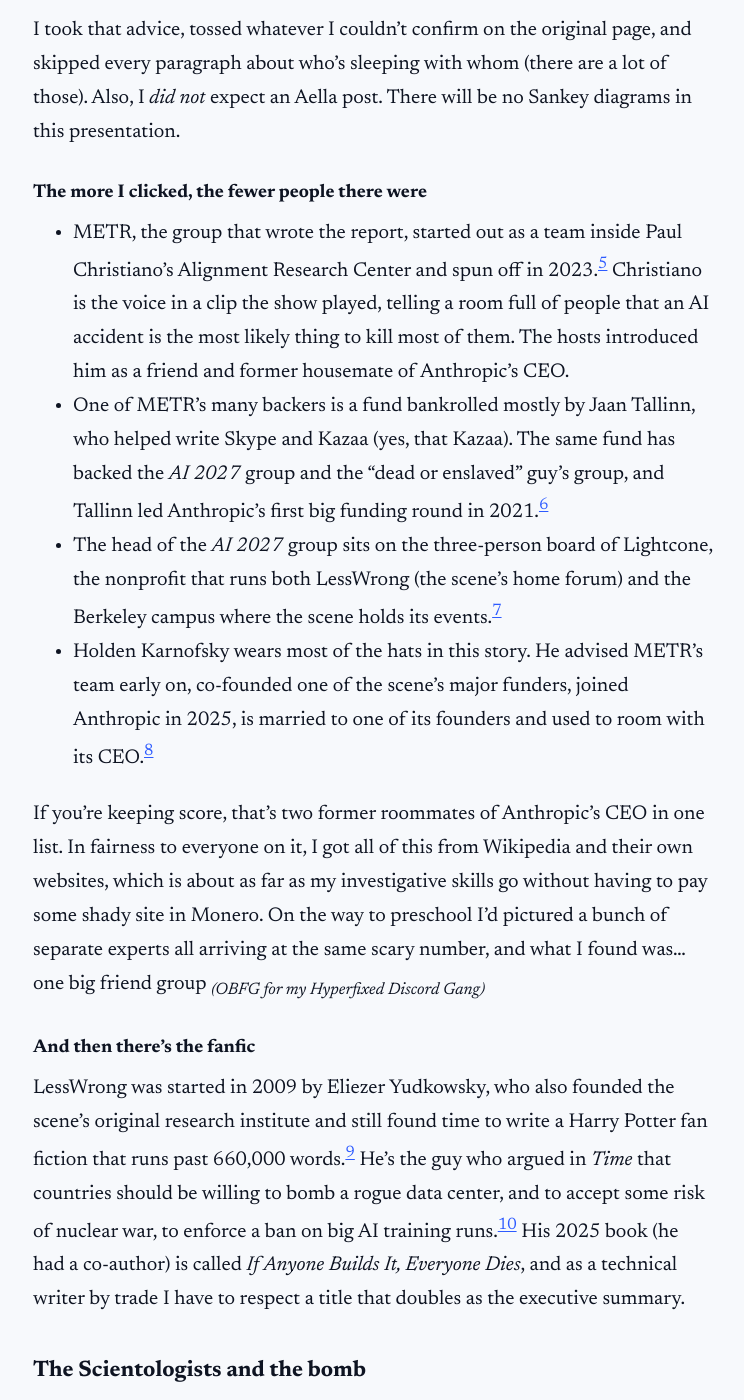
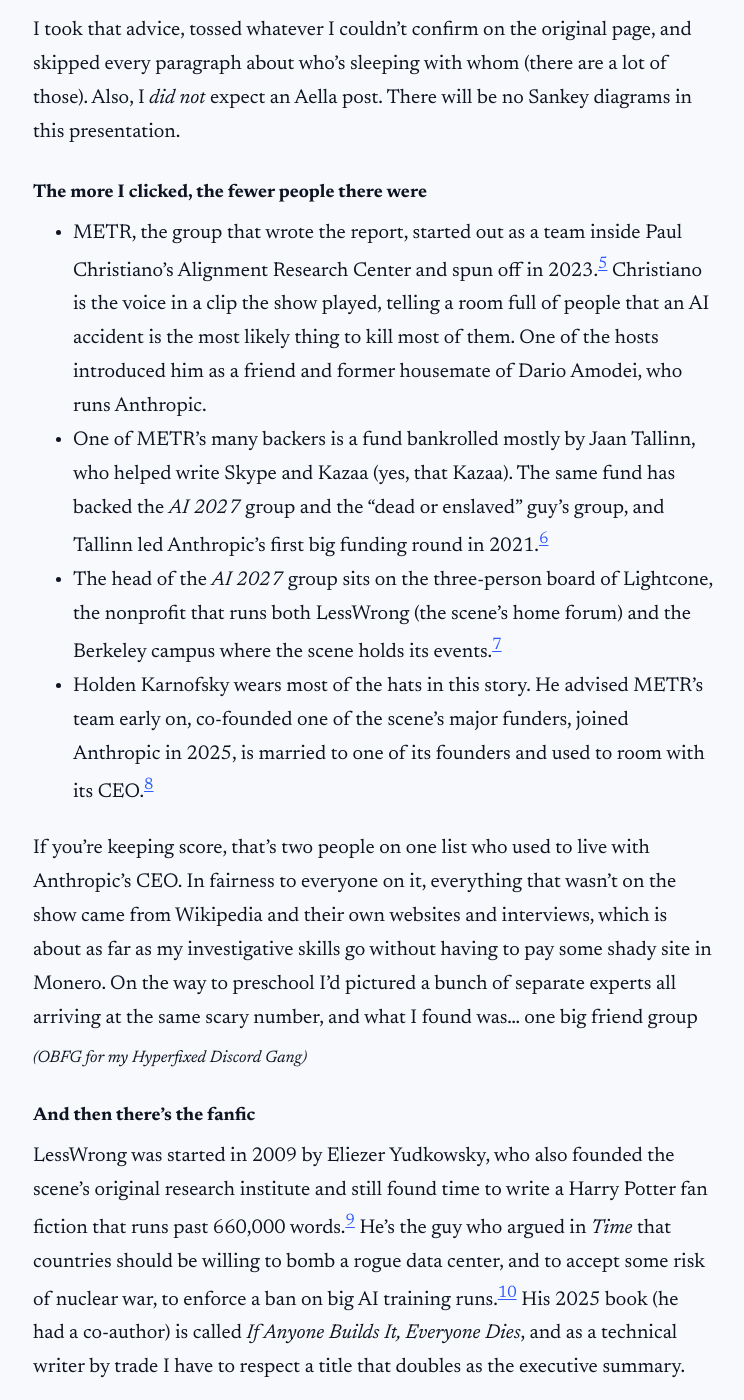
Before and after one commit to WPTK/blog, a Jekyll site: the page built from _posts/2026-11-14-my-24-hours-as-a-doomer.md, in a window 1280 px wide and 1400 px high, scrolled down 1895 px. Shown: the whole window, without its empty margins (267-1011 px from the left). Built offline with Jekyll 4.4.1, drawn with Linux system fonts in a browser that asks for light colours; some of the changed text lies outside the part shown.

Commit message:
Update _posts/2026-11-14-my-24-hours-as-a-doomer.md (via Pages CMS)

```diff
--- a/_posts/2026-11-14-my-24-hours-as-a-doomer.md
+++ b/_posts/2026-11-14-my-24-hours-as-a-doomer.md
@@ -23,7 +23,7 @@ The segment was about a new report from METR, a nonprofit that got 11 weeks of a
 - Most of that speedup (maybe 80%) comes from the robot doing its own R&D.
 - No one is referencing Skynet (at this point, I guess it's played out?)
 
-Then the hosts read out how the people who forecast this stuff for a living were taking it:[^3]
+Then one of the hosts read out how the people who forecast this stuff for a living were taking it:[^3]
 
 - The group behind *AI 2027* now expects a superhuman AI researcher sometime next year (so the name still works).
 - The head of another research group put it at maybe 20% that within a year you can't go about your normal life "because you are dead or enslaved."
@@ -46,12 +46,12 @@ I took that advice, tossed whatever I couldn't confirm on the original page, and
 
 ### The more I clicked, the fewer people there were
 
-- METR, the group that wrote the report, started out as a team inside Paul Christiano's Alignment Research Center and spun off in 2023.[^5] Christiano is the voice in a clip the show played, telling a room full of people that an AI accident is the most likely thing to kill most of them. The hosts introduced him as a friend and former housemate of Anthropic's CEO.
+- METR, the group that wrote the report, started out as a team inside Paul Christiano's Alignment Research Center and spun off in 2023.[^5] Christiano is the voice in a clip the show played, telling a room full of people that an AI accident is the most likely thing to kill most of them. One of the hosts introduced him as a friend and former housemate of Dario Amodei, who runs Anthropic.
 - One of METR's many backers is a fund bankrolled mostly by Jaan Tallinn, who helped write Skype and Kazaa (yes, that Kazaa). The same fund has backed the *AI 2027* group and the "dead or enslaved" guy's group, and Tallinn led Anthropic's first big funding round in 2021.[^6]
 - The head of the *AI 2027* group sits on the three-person board of Lightcone, the nonprofit that runs both LessWrong (the scene's home forum) and the Berkeley campus where the scene holds its events.[^7]
 - Holden Karnofsky wears most of the hats in this story. He advised METR's team early on, co-founded one of the scene's major funders, joined Anthropic in 2025, is married to one of its founders and used to room with its CEO.[^8]
 
-If you're keeping score, that's two former roommates of Anthropic's CEO in one list. In fairness to everyone on it, I got all of this from Wikipedia and their own websites, which is about as far as my investigative skills go without having to pay some shady site in Monero. On the way to preschool I'd pictured a bunch of separate experts all arriving at the same scary number, and what I found was... one big friend group <sub>*(OBFG for my Hyperfixed Discord Gang)*</sub>
+If you're keeping score, that's two people on one list who used to live with Anthropic's CEO. In fairness to everyone on it, everything that wasn't on the show came from Wikipedia and their own websites and interviews, which is about as far as my investigative skills go without having to pay some shady site in Monero. On the way to preschool I'd pictured a bunch of separate experts all arriving at the same scary number, and what I found was... one big friend group <sub>*(OBFG for my Hyperfixed Discord Gang)*</sub>
 
 ### And then there's the fanfic
 
@@ -115,13 +115,13 @@ References:
 
 [^7]: The head of Lightcone described the board in [a LessWrong comment](https://www.lesswrong.com/posts/HbkNAyAoa4gCnuzwa/wei-dai-s-shortform?commentId=3hEaTozjsDv9KFYTJ) in November 2025. The campus describes itself at [lighthaven.space](https://lighthaven.space/).
 
-[^8]: He mentions advising the team in a 2023 [80,000 Hours interview](https://80000hours.org/podcast/episodes/holden-karnofsky-how-ai-could-take-over-the-world/). The funder is Open Philanthropy, now called Coefficient Giving. The rest, roommate included, is on [his Wikipedia page](https://en.wikipedia.org/wiki/Holden_Karnofsky).
+[^8]: He mentions advising the team in a 2023 [80,000 Hours interview](https://80000hours.org/podcast/episodes/holden-karnofsky-how-ai-could-take-over-the-world/). The funder is Open Philanthropy, now called Coefficient Giving. The rest, roommate included, is on [his Wikipedia page](https://en.wikipedia.org/wiki/Holden_Karnofsky). Open Philanthropy's own [2017 write-up](https://www.openphilanthropy.org/grants/openai-general-support) of a grant to OpenAI discloses that Amodei and Christiano were living in the same house as Karnofsky.
 
 [^9]: The institute is the Machine Intelligence Research Institute, per [his Wikipedia page](https://en.wikipedia.org/wiki/Eliezer_Yudkowsky). At 122 chapters, [the fan fiction](https://en.wikipedia.org/wiki/Harry_Potter_and_the_Methods_of_Rationality) is longer than *War and Peace* and has more wizards.
 
 [^10]: Eliezer Yudkowsky, ["Pausing AI Developments Isn't Enough. We Need to Shut it All Down,"](https://time.com/6266923/ai-eliezer-yudkowsky-open-letter-not-enough/) *Time*, March 29, 2023.
 
-[^11]: Scientology was founded by a science fiction writer, and this scene's forum by a fan fiction writer. I came up with the comparison first, so that part was a free gift.
+[^11]: Scientology was founded by a science fiction writer, and this scene's forum by a fan fiction writer. The comparison came first, so that part was a free gift.
 
 [^12]: Center for Applied Rationality, [2019 statement](https://rationality.org/resources/updates/2019/cfars-mistakes-regarding-brent).
 
```
Also changed, not shown: other parts of _posts/2026-11-14-my-24-hours-as-a-doomer.md (+1 -1 lines).
